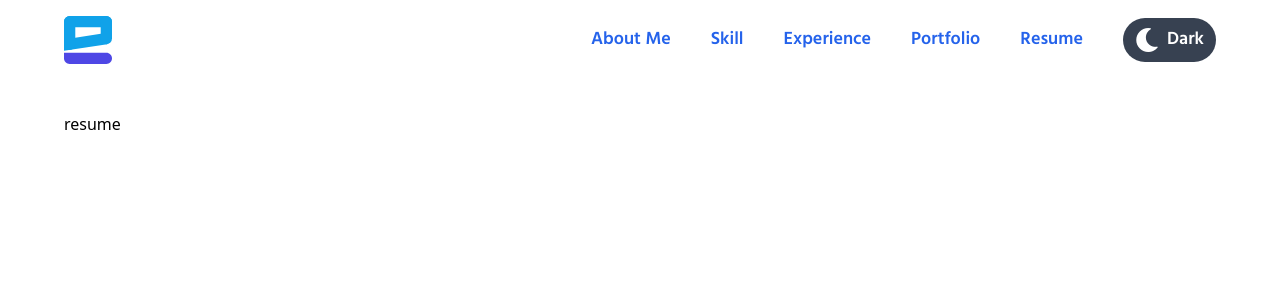
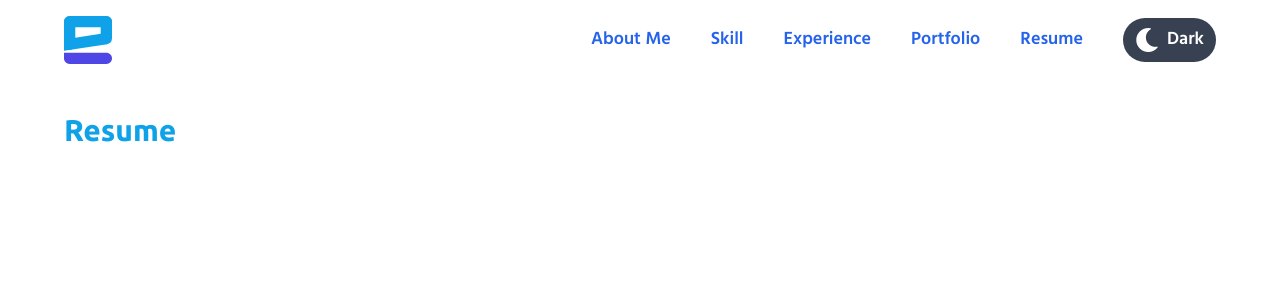
Before and after one commit to edikurniawan-dev/edikurniawan.dev, a React (Create React App) app: page /resume in a window 1280 px wide. Shown: the top 300 px of the page. Built offline with nearby package versions, Linux system fonts and the light colour scheme.

Commit message:
add resume page

```diff
--- a/src/pages/Resume.jsx
+++ b/src/pages/Resume.jsx
@@ -1,7 +1,12 @@
 import React from 'react';
 
 const Resume = () => {
-    return <div>resume</div>;
+    return (
+        <main className="">
+            <h1 className="font-ubuntu text-3xl text-blue-light">Resume</h1>
+            <br />
+        </main>
+    );
 };
 
 export default Resume;
```
